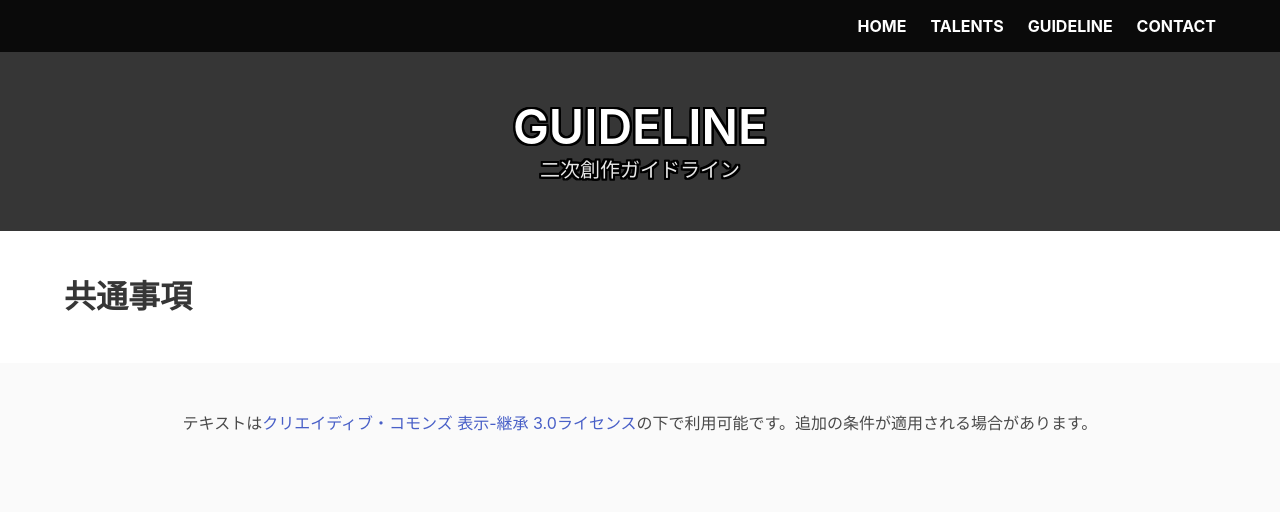
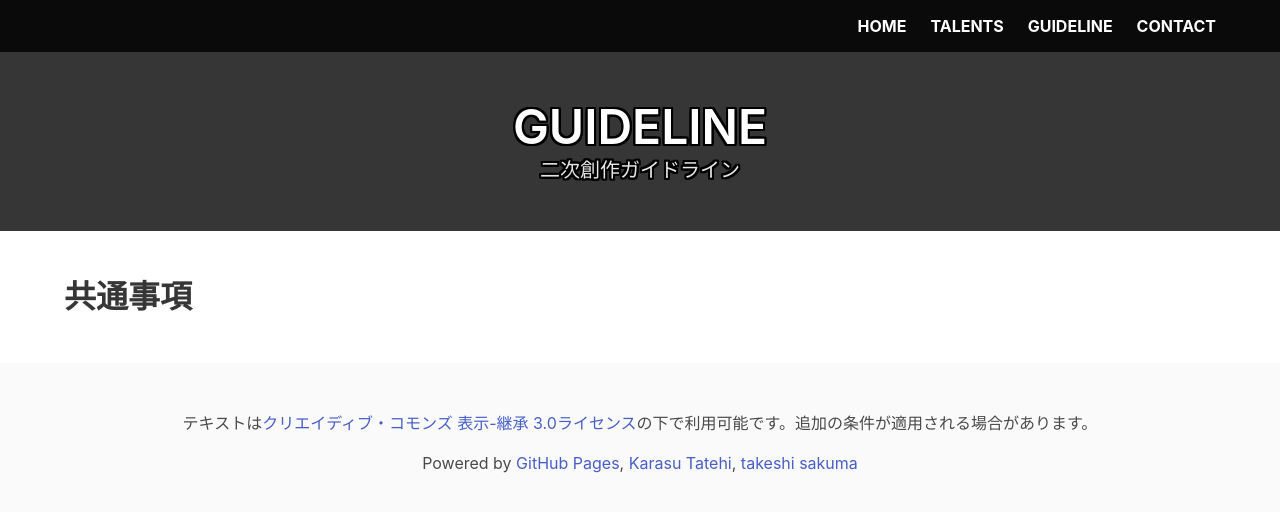
Before and after one commit to virtual-circle-aurora/virtual-circle-aurora.github.io, a React app: page docs/guideline.html in a window 1280 px wide. Built offline with nearby package versions, Linux system fonts and the light colour scheme.

Commit message:
ビルド: v0.1.1

```diff
--- a/docs/guideline.html
+++ b/docs/guideline.html
@@ -45,6 +45,7 @@
       <div class="container">
         <div class="content has-text-centered">
           <p>テキストは<a href="//creativecommons.org/licenses/by-sa/3.0/deed.ja">クリエイディブ・コモンズ 表示-継承 3.0ライセンス</a>の下で利用可能です。追加の条件が適用される場合があります。</p>
+          <p>Powered by&nbsp<a href="//pages.github.com/">GitHub Pages</a>,&nbsp<a href="//github.com/KarasuTatehi">Karasu Tatehi</a>,&nbsp<a href="//github.com/takeshisakuma">takeshi sakuma</a></p>
         </div>
       </div>
     </footer>
```
Also changed, not shown: docs/index.html (+1 -0 lines), docs/talents/index.html (+1 -0 lines), docs/talents/karasu-tatehi.html (+1 -0 lines), docs/talents/yuika-sakura.html (+1 -0 lines).
